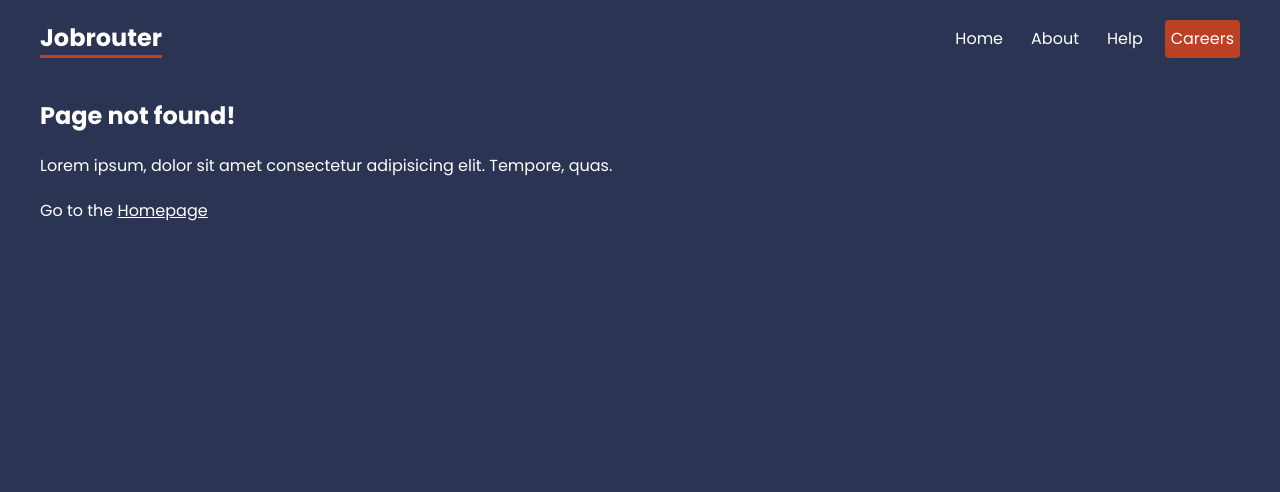
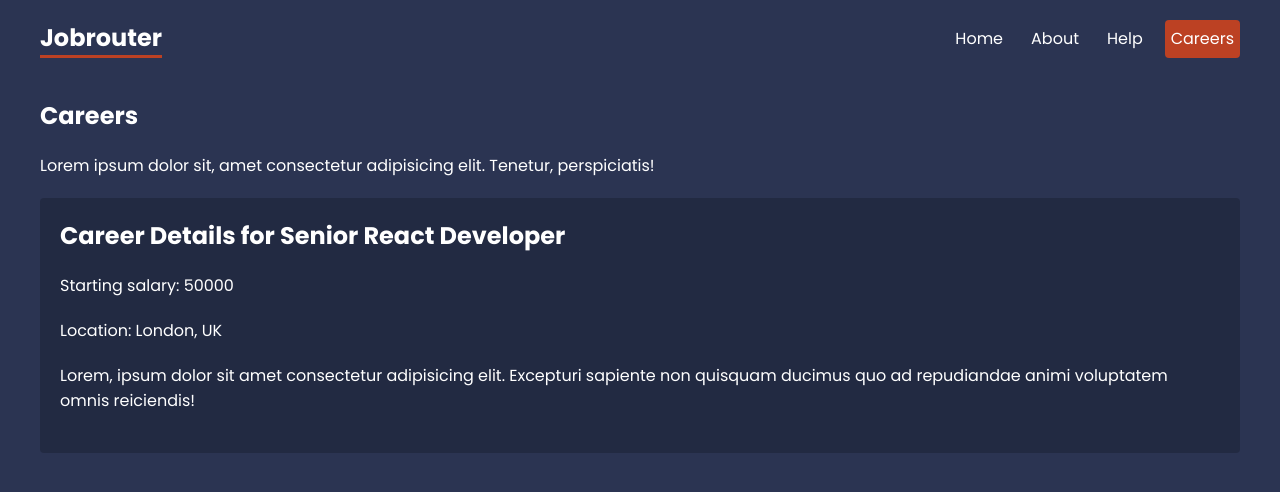
Before and after one commit to Pgph/jobrouter, a React (Create React App) app: page /careers/1 in a window 1280 px wide. Before the commit this address had no page. Shown: the top 492 px of the page. Built offline with nearby package versions, Linux system fonts and the light colour scheme; data requests are answered from the project's data file.

Commit message:
Added career details and route with id

```diff
--- a/data/db.json
+++ b/data/db.json
@@ -1,5 +1,5 @@
 {
-    "carrers": [
+    "careers": [
         {
             "id": 1,
             "title": "Senior React Developer",
--- a/src/App.js
+++ b/src/App.js
@@ -7,6 +7,7 @@
 import Contact from './pages/help/Contact'
 import NotFound from './pages/NotFound'
 import Careers, { careersLoader } from './pages/careers/Careers'
+import CareersDetails, { careerDetailsLoader } from './pages/careers/CareersDetails'
 
 //layouts
 import RootLayout from './layouts/RootLayout'
@@ -25,7 +26,14 @@
 
       <Route path="careers" element={<CareersLayout />}>
         <Route index element={<Careers />} loader={careersLoader} />
+        <Route
+          path=":id"
+          element={<CareersDetails />}
+          loader={careerDetailsLoader}
+        />
       </Route>
+
+
 
       <Route path="*" element={<NotFound />} />
     </Route>
--- a/src/index.css
+++ b/src/index.css
@@ -122,3 +122,10 @@
   font-size: 0.8em;
   color: #bbb;
 }
+
+.career-details {
+  background: rgba(0, 0, 0, 0.2);
+  padding: 20px;
+  border-radius: 4px;
+  margin: 20px 0;
+}
--- a/src/pages/careers/Careers.js
+++ b/src/pages/careers/Careers.js
@@ -6,7 +6,7 @@
     return (
         <div className="careers">
             {careers.map(career => (
-                <Link to="/" key={career.id}>
+                <Link to={career.id.toString()} key={career.id}>
                     <p>{career.title}</p>
                     <p>Based in {career.location}</p>
                 </Link>
@@ -17,7 +17,7 @@
 
 // loader function
 export const careersLoader = async () => {
-    const res = await fetch('http://localhost:4000/carrers')
+    const res = await fetch('http://localhost:4000/careers/')
 
     return res.json()
 }
--- /dev/null
+++ b/src/pages/careers/CareersDetails.js
@@ -0,0 +1,25 @@
+import { useLoaderData, useParams } from "react-router-dom"
+
+export default function CareersDetails() {
+    // const { id } = useParams()
+    const career = useLoaderData()
+
+    return (
+        <div className="career-details">
+            <h2>Career Details for {career.title}</h2>
+            <p>Starting salary: {career.salary}</p>
+            <p>Location: {career.location}</p>
+            <div className="details">
+                <p>Lorem, ipsum dolor sit amet consectetur adipisicing elit. Excepturi sapiente non quisquam ducimus quo ad repudiandae animi voluptatem omnis reiciendis!</p>
+            </div>
+        </div>
+    )
+}
+
+//loader function
+export const careerDetailsLoader = async ({ params }) => {
+    const { id } = params
+    const res = await fetch('http://localhost:4000/careers/' + id)
+
+    return res.json()
+}
```
